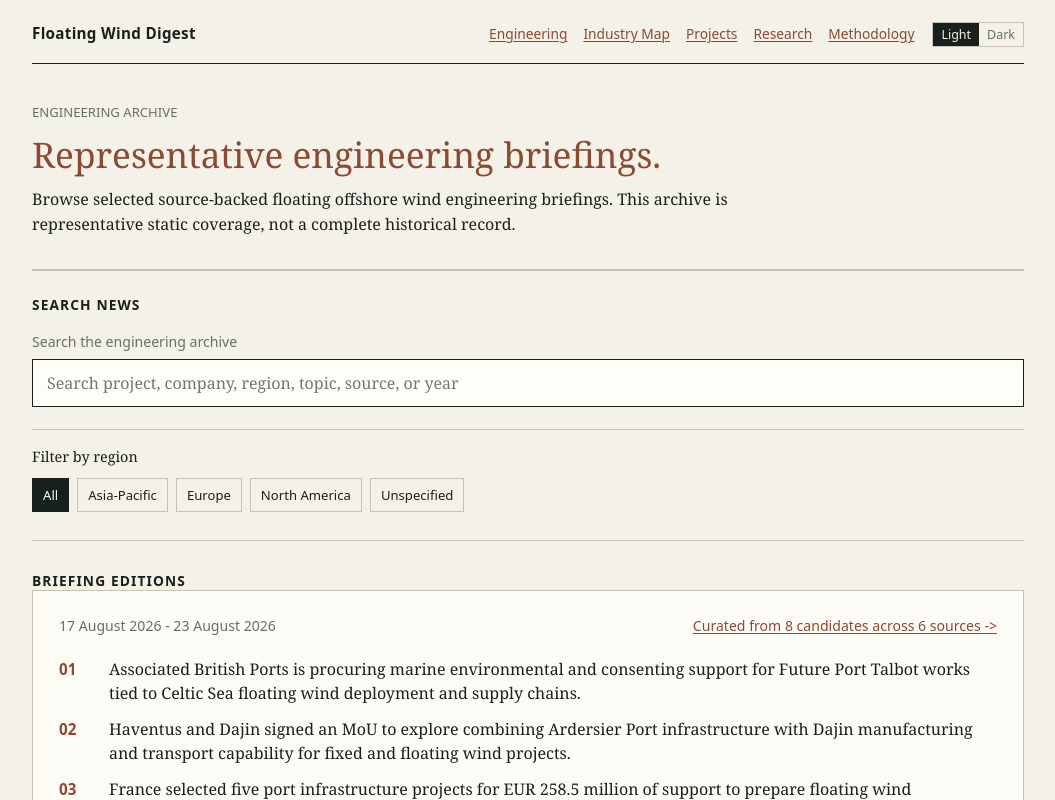
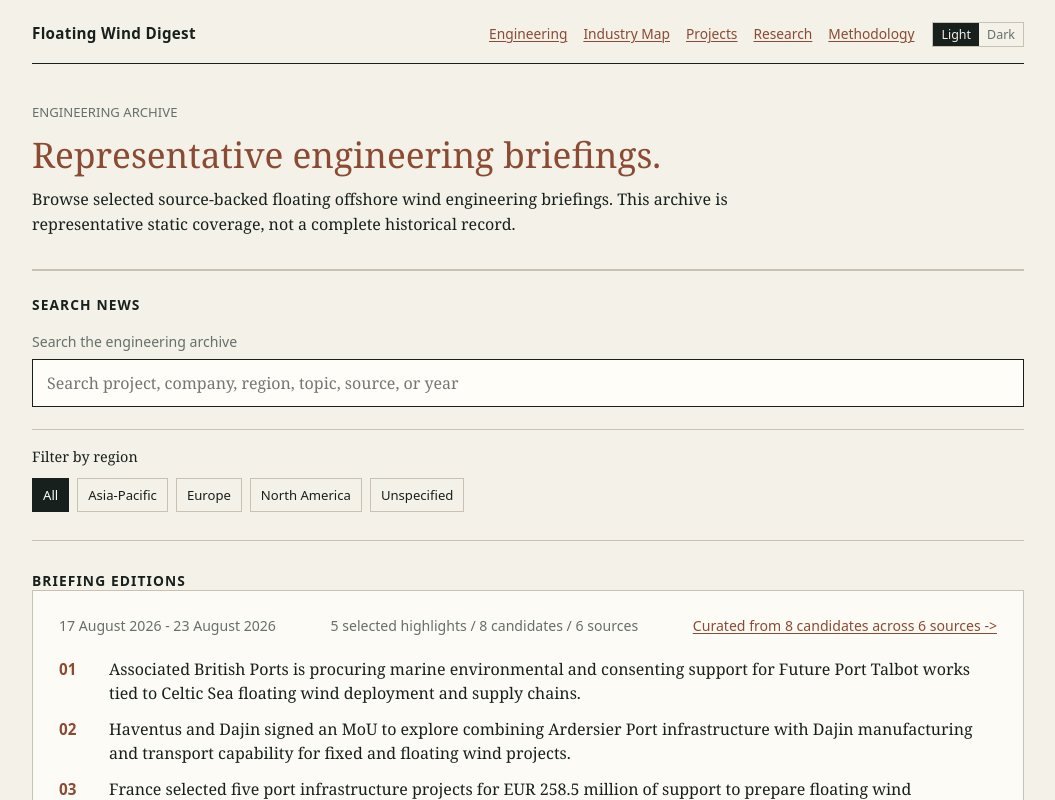
Before and after one commit to yangzhouore/fowt-digest, a Next.js app in the folder web/: page /engineering in a window 1280 px wide. Shown: the top 800 px of the page, without its empty margins (112-1167 px from the left). Built offline with nearby package versions, Linux system fonts and the light colour scheme.

Commit message:
fix(web): clarify engineering archive counts

```diff
--- a/web/app/engineering/engineering-search.tsx
+++ b/web/app/engineering/engineering-search.tsx
@@ -27,7 +27,6 @@ export type EngineeringArchiveNews = {
 
 type EngineeringSearchProps = {
   briefings: EngineeringArchiveBriefing[];
-  topNewsLimit: number;
 };
 
 const REGION_RULES = [
@@ -64,7 +63,6 @@ const REGION_RULES = [
 
 export function EngineeringSearch({
   briefings,
-  topNewsLimit,
 }: EngineeringSearchProps) {
   const [query, setQuery] = useState("");
   const [selectedRegion, setSelectedRegion] = useState("All");
@@ -106,9 +104,7 @@ export function EngineeringSearch({
 
       return {
         ...briefing,
-        visibleItems: hasActiveFilter
-          ? matchingItems
-          : briefing.items.slice(0, topNewsLimit),
+        visibleItems: hasActiveFilter ? matchingItems : briefing.items,
       };
     })
     .filter((briefing) => briefing.visibleItems.length > 0);
@@ -183,7 +179,12 @@ export function EngineeringSearch({
                 <article className="engineering-briefing-card">
                   <div className="engineering-briefing-card-meta">
                     <p>{briefing.dateRange}</p>
-                    <p><Link href={`/engineering/${briefing.slug}/candidates`}>{candidatePoolLinkText(briefing)}</Link></p>
+                    <p>{archiveMetricsText(briefing)}</p>
+                    <p>
+                      <Link href={`/engineering/${briefing.slug}/candidates`}>
+                        {candidatePoolLinkText(briefing)}
+                      </Link>
+                    </p>
                   </div>
                   <ol className="engineering-top-news">
                     {briefing.visibleItems.map((item, index) => (
@@ -261,6 +262,20 @@ function formatCategory(value: string): string {
   return value.replace(/_/g, " ");
 }
 
+function archiveMetricsText(briefing: EngineeringArchiveBriefing): string {
+  const selectedText = pluralise(briefing.items.length, "selected highlight");
+
+  if (briefing.candidateCount > 0) {
+    return `${selectedText} / ${pluralise(briefing.candidateCount, "candidate")} / ${pluralise(briefing.candidateSourceCount, "source")}`;
+  }
+
+  return `${selectedText} / ${pluralise(briefing.sourceCount, "retained source")}`;
+}
+
+function pluralise(count: number, label: string): string {
+  return `${count} ${label}${count === 1 ? "" : "s"}`;
+}
+
 function candidatePoolLinkText(briefing: EngineeringArchiveBriefing): string {
   if (briefing.candidateCount > 0) {
     return `Curated from ${briefing.candidateCount} candidates across ${briefing.candidateSourceCount} sources ->`;
--- a/web/app/engineering/page.tsx
+++ b/web/app/engineering/page.tsx
@@ -4,7 +4,6 @@ import { SiteFooter } from "../site-footer";
 import { getAllEngineeringBriefings } from "../../data/engineering-briefing-adapter";
 import { EngineeringSearch } from "./engineering-search";
 
-const ENGINEERING_ARCHIVE_TOP_NEWS_LIMIT = 3;
 
 export const metadata: Metadata = {
   title: "Engineering Briefings",
@@ -48,10 +47,7 @@ export default function EngineeringArchivePage() {
         </p>
       </section>
 
-      <EngineeringSearch
-        briefings={archiveBriefings}
-        topNewsLimit={ENGINEERING_ARCHIVE_TOP_NEWS_LIMIT}
-      />
+      <EngineeringSearch briefings={archiveBriefings} />
 
       <section aria-labelledby="engineering-archive-notice-heading">
         <h2 id="engineering-archive-notice-heading">Data notice</h2>
```
Also changed, not shown: web/app/engineering/[slug]/candidates/page.tsx (+27 -8 lines).
